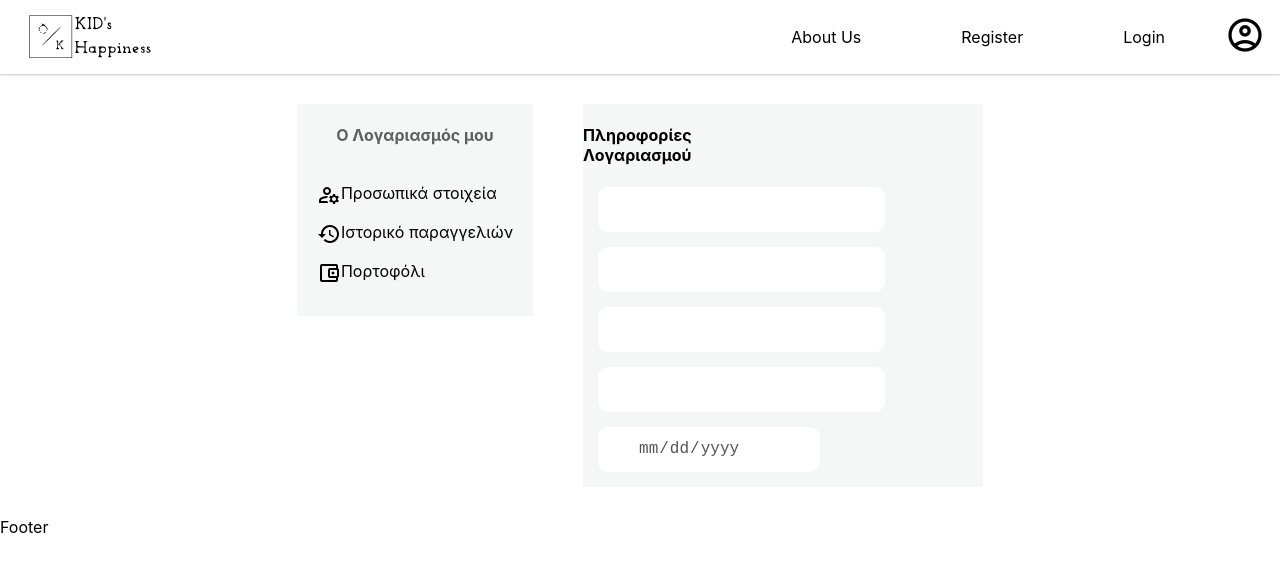
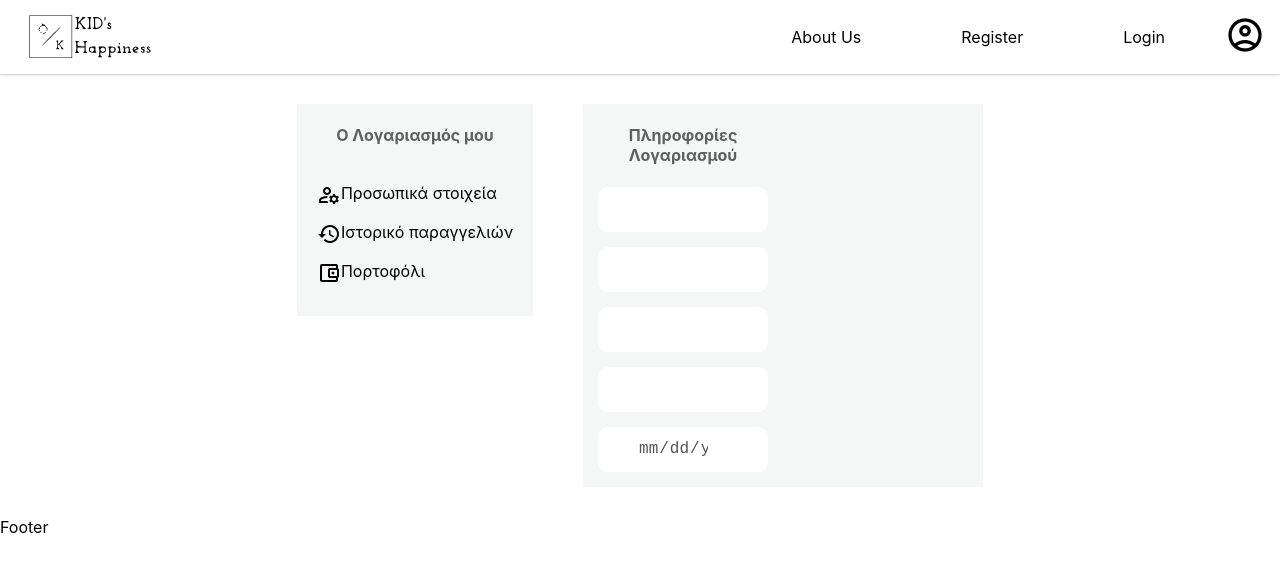
Before and after one commit to smackflad/ProjectTel, a React (Create React App) app in the folder parent-app/: page /my-profile in a window 1280 px wide. Shown: the top 572 px of the page. Built offline with nearby package versions, Linux system fonts and the light colour scheme.

Commit message:
css change

```diff
--- a/parent-app/src/components/Pages/ParentProfilePage/Account.css
+++ b/parent-app/src/components/Pages/ParentProfilePage/Account.css
@@ -1,3 +1,11 @@
+.Account-external {
+  display: flex;
+}
+.Account-info h4 {
+  font: normal normal bold 20px/25px;
+  color: #5f6061;
+  text-align: center;
+}
 .Account-inputs {
   font-size: 16px;
   padding: 0 40px 0 40px;
@@ -18,4 +26,6 @@
 }
 .Account-info {
   width: 50%;
+  display: flex;
+  flex-direction: column;
 }
```
